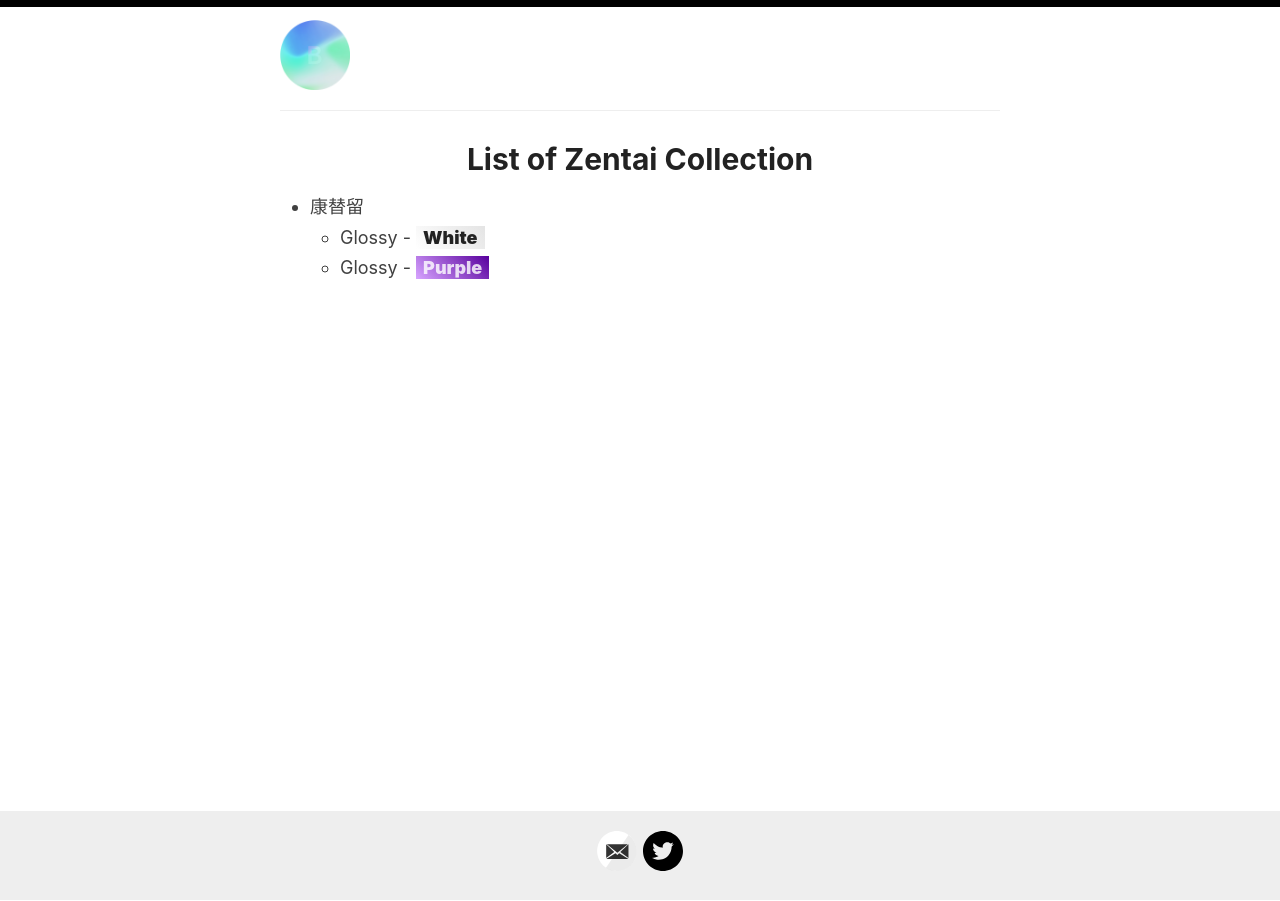
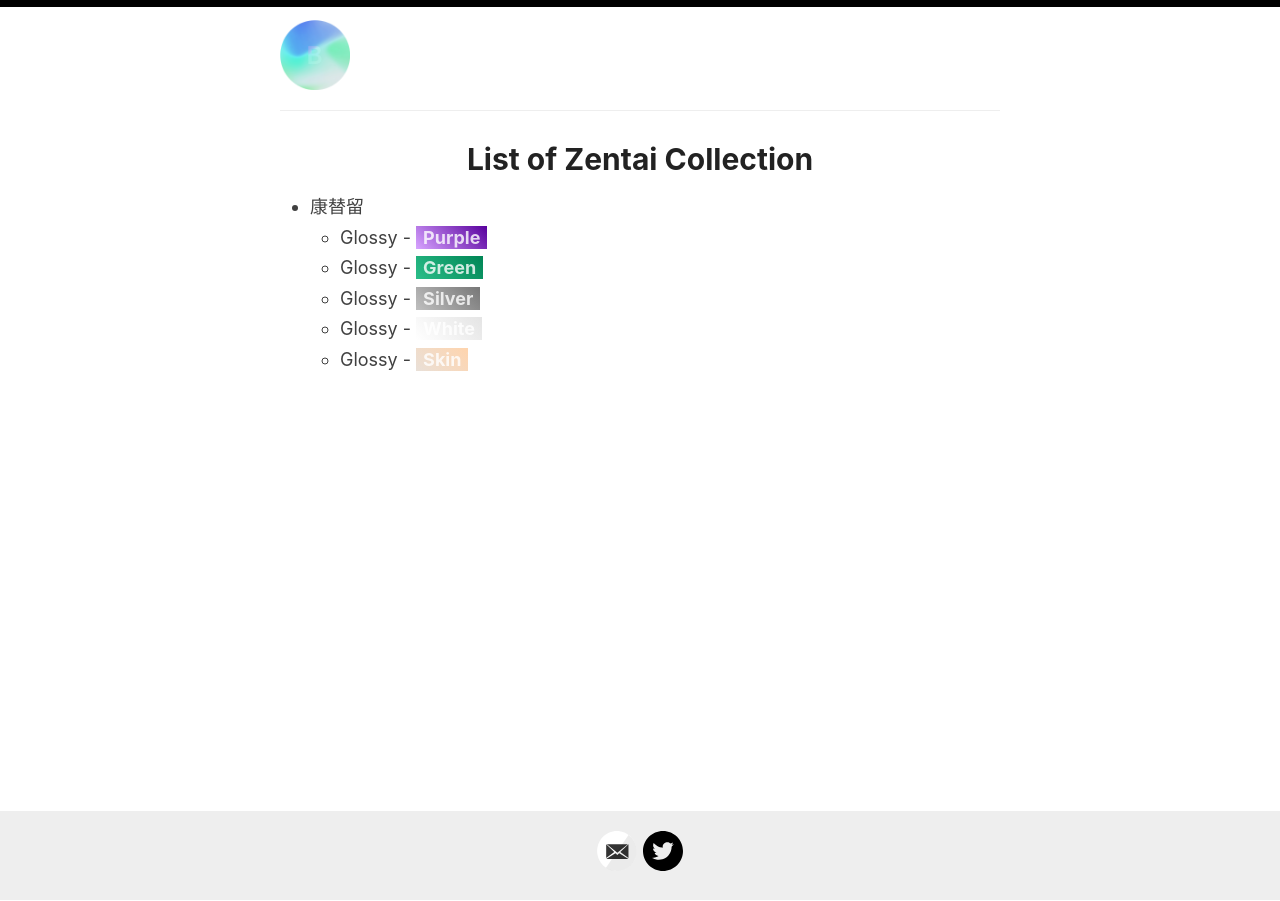
Before and after one commit to 98827ddb7e5a2c2e261912a23d9251d6/98827ddb7e5a2c2e261912a23d9251d6.github.io, a Jekyll site: the page built from _pages/zen-list.md, in a window 1280 px wide. Built offline with Jekyll 4.4.1, drawn with Linux system fonts in a browser that asks for light colours.

Commit message:
update zen list

```diff
--- a/_pages/zen-list.md
+++ b/_pages/zen-list.md
@@ -5,5 +5,8 @@ permalink: /zen-list/
 ---
 
 - 康替留
-	- Glossy - <span class="color-sample" style="background: linear-gradient(45deg, rgba(255,255,255,1) 0%, rgba(228,228,228,1) 100%); color: #222;">White</span>
 	- Glossy - <span class="color-sample" style="background: linear-gradient(45deg, rgba(215,164,255,1) 0%, rgba(88,0,157,1) 100%);">Purple</span>
+	- Glossy - <span class="color-sample" style="background: linear-gradient(45deg, rgba(43,190,137,1) 0%, rgba(0,133,85,1) 100%);">Green</span>
+	- Glossy - <span class="color-sample" style="background: linear-gradient(45deg, rgba(191,191,191,1) 0%, rgba(119,119,119,1) 100%);">Silver</span>
+	- Glossy - <span class="color-sample" style="background: linear-gradient(45deg, rgba(255,255,255,1) 0%, rgba(228,228,228,1) 100%);">White</span>
+	- Glossy - <span class="color-sample" style="background: linear-gradient(45deg, rgba(233,224,216,1) 0%, rgba(255,212,173,1) 100%);">Skin</span>
--- a/_sass/_bmod.scss
+++ b/_sass/_bmod.scss
@@ -10,5 +10,5 @@
     background: linear-gradient(45deg, rgba(213,213,213,1) 0%, rgba(167,167,167,1) 100%);
     padding: 1px 7px;
     color: rgba(255,255,255,0.8);
-    font-weight: 900;
+    font-weight: 700;
 }
```
